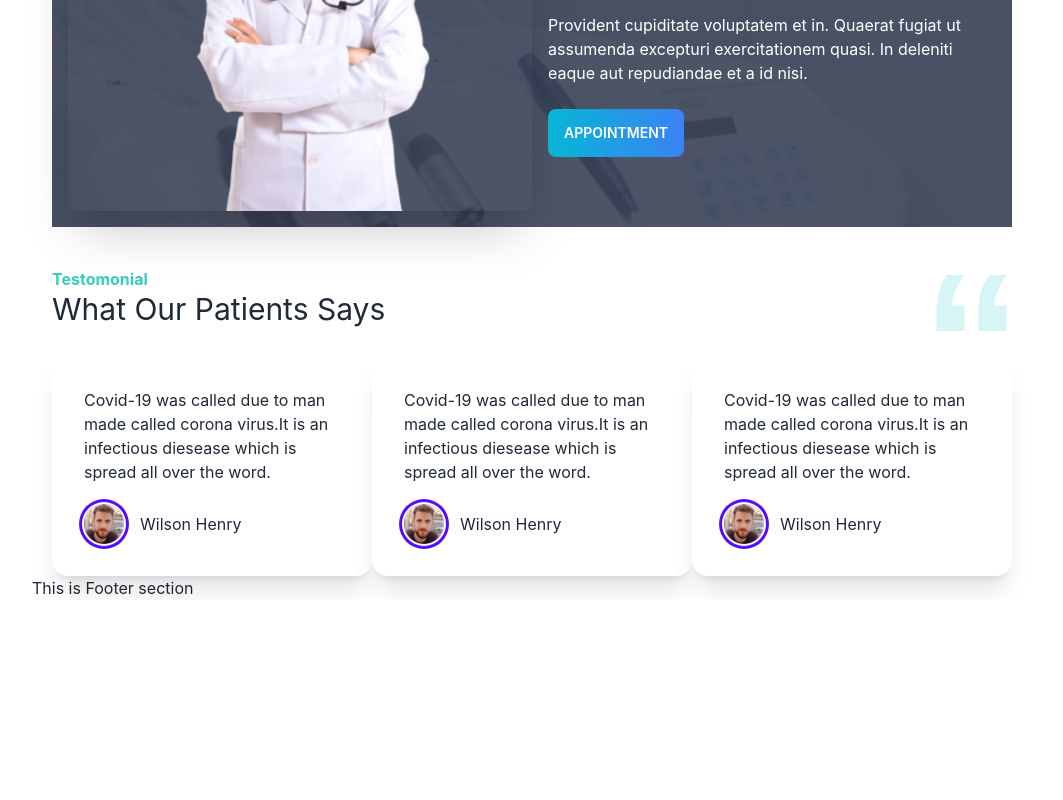
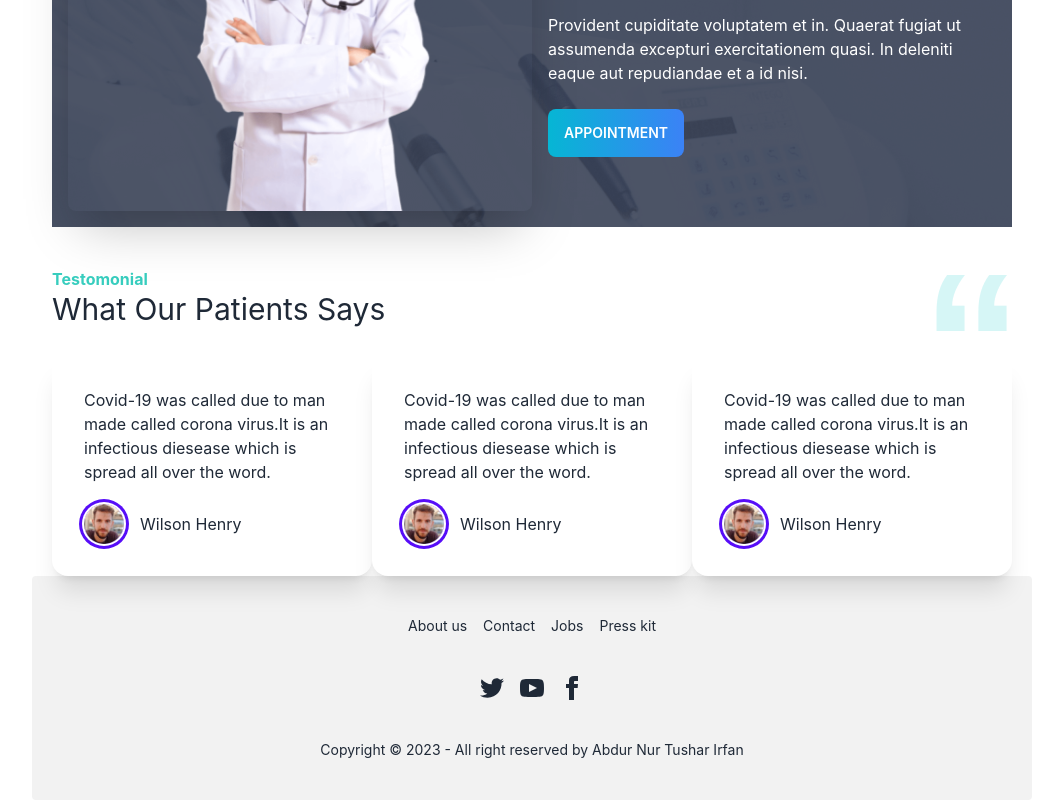
Before and after one commit to Abdur-Nur-Tushar-Irfan/mr.doctor, a React (Create React App) app: page / in a window 1280 px wide. Shown: the part 1785-2585 px from the top of the page, without its empty margins (108-1171 px from the left). Before the commit the page ends 2385 px from the top, so only its background shows below. Built offline with nearby package versions, Linux system fonts and the light colour scheme; no server answers.

Commit message:
footer added

```diff
--- a/src/Pages/Footer/Footer.js
+++ b/src/Pages/Footer/Footer.js
@@ -2,9 +2,24 @@
 
 const Footer = () => {
     return (
-     <div>
-        <h1>This is Footer section</h1>
-     </div>
+        <footer className="footer footer-center p-10 bg-base-200 text-base-content rounded">
+            <div className="grid grid-flow-col gap-4">
+                <a href='' className="link link-hover">About us</a>
+                <a href='' className="link link-hover">Contact</a>
+                <a className="link link-hover">Jobs</a>
+                <a className="link link-hover">Press kit</a>
+            </div>
+            <div>
+                <div className="grid grid-flow-col gap-4">
+                    <a><svg xmlns="http://www.w3.org/2000/svg" width="24" height="24" viewBox="0 0 24 24" className="fill-current"><path d="M24 4.557c-.883.392-1.832.656-2.828.775 1.017-.609 1.798-1.574 2.165-2.724-.951.564-2.005.974-3.127 1.195-.897-.957-2.178-1.555-3.594-1.555-3.179 0-5.515 2.966-4.797 6.045-4.091-.205-7.719-2.165-10.148-5.144-1.29 2.213-.669 5.108 1.523 6.574-.806-.026-1.566-.247-2.229-.616-.054 2.281 1.581 4.415 3.949 4.89-.693.188-1.452.232-2.224.084.626 1.956 2.444 3.379 4.6 3.419-2.07 1.623-4.678 2.348-7.29 2.04 2.179 1.397 4.768 2.212 7.548 2.212 9.142 0 14.307-7.721 13.995-14.646.962-.695 1.797-1.562 2.457-2.549z"></path></svg></a>
+                    <a><svg xmlns="http://www.w3.org/2000/svg" width="24" height="24" viewBox="0 0 24 24" className="fill-current"><path d="M19.615 3.184c-3.604-.246-11.631-.245-15.23 0-3.897.266-4.356 2.62-4.385 8.816.029 6.185.484 8.549 4.385 8.816 3.6.245 11.626.246 15.23 0 3.897-.266 4.356-2.62 4.385-8.816-.029-6.185-.484-8.549-4.385-8.816zm-10.615 12.816v-8l8 3.993-8 4.007z"></path></svg></a>
+                    <a><svg xmlns="http://www.w3.org/2000/svg" width="24" height="24" viewBox="0 0 24 24" className="fill-current"><path d="M9 8h-3v4h3v12h5v-12h3.642l.358-4h-4v-1.667c0-.955.192-1.333 1.115-1.333h2.885v-5h-3.808c-3.596 0-5.192 1.583-5.192 4.615v3.385z"></path></svg></a>
+                </div>
+            </div>
+            <div>
+                <p>Copyright © 2023 - All right reserved by Abdur Nur Tushar Irfan</p>
+            </div>
+        </footer>
     );
 };
 
```
